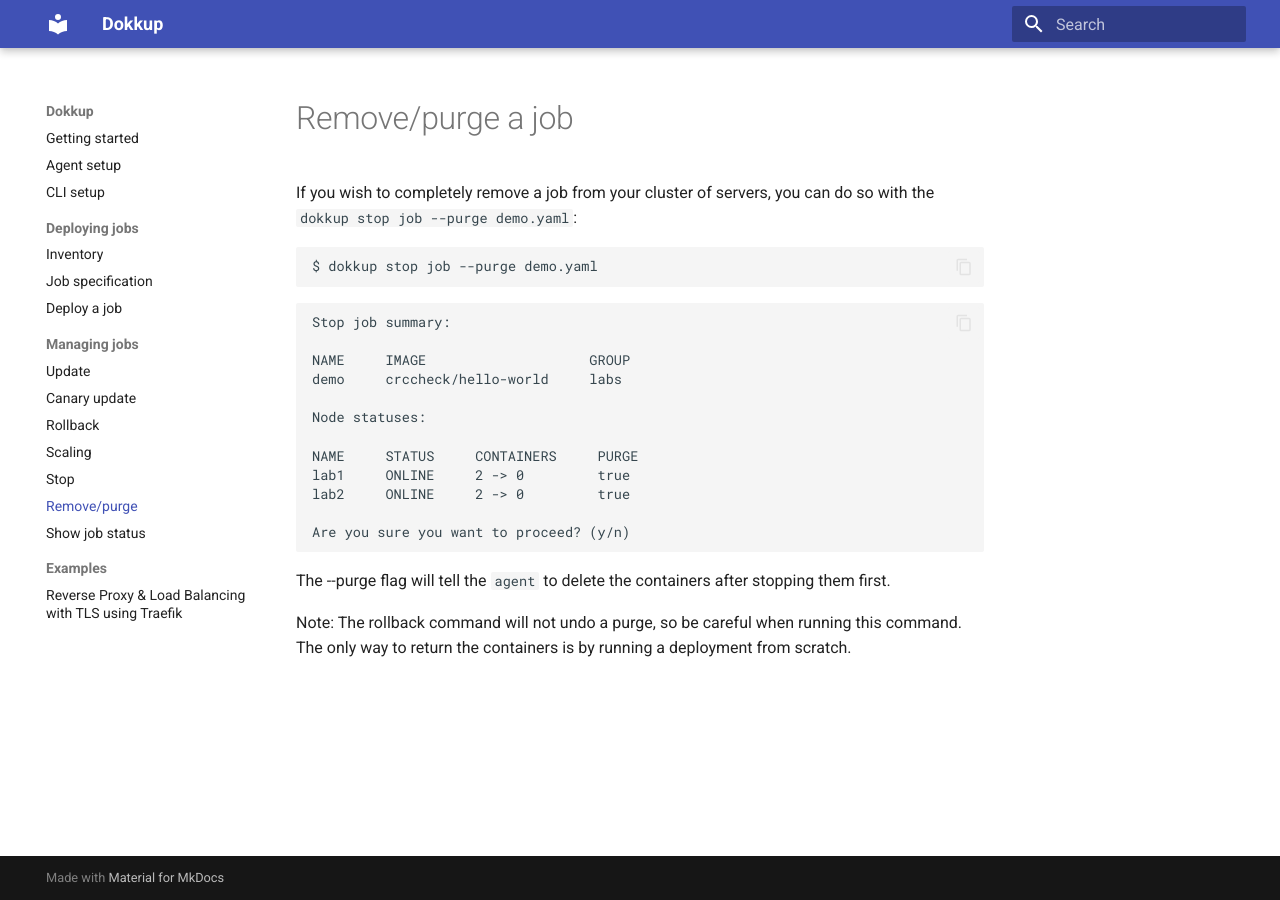
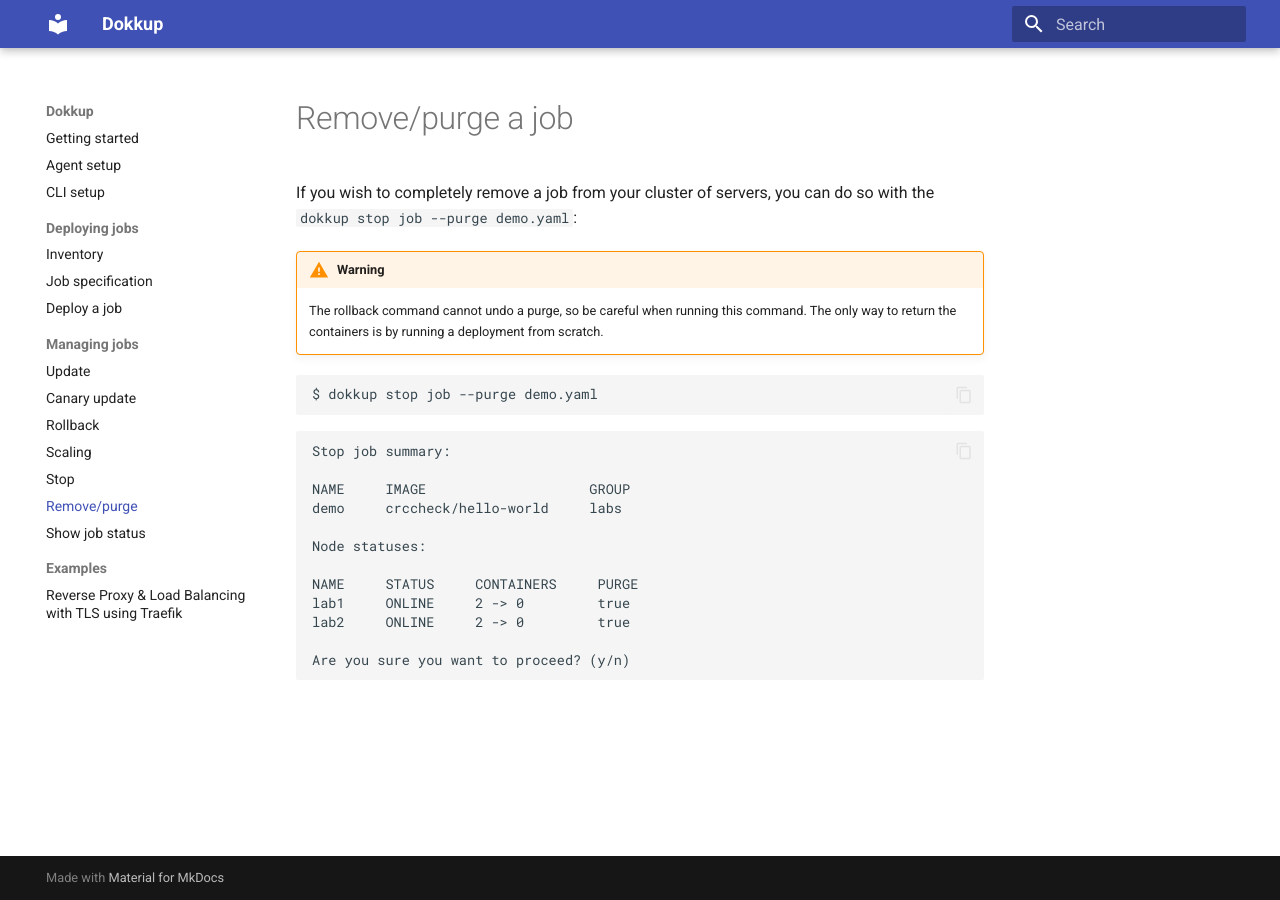
Before and after one commit to XiovV/dokkup, an MkDocs documentation site: the page built from docs/managing_jobs/remove.md, in a window 1280 px wide. Built offline with MkDocs 1.6.1 and Material for MkDocs 9.7.7, drawn with Linux system fonts in a browser that asks for light colours.

Commit message:
docs(mkdocs): complete remove/purge docs

````diff
--- a/docs/managing_jobs/remove.md
+++ b/docs/managing_jobs/remove.md
@@ -1,5 +1,9 @@
 # Remove/purge a job
 If you wish to completely remove a job from your cluster of servers, you can do so with the `dokkup stop job --purge demo.yaml`:
+
+!!! warning
+    The rollback command cannot undo a purge, so be careful when running this command. The only way to return the containers is by running a deployment from scratch.
+
 ```shell
 $ dokkup stop job --purge demo.yaml
 ```
@@ -17,7 +21,3 @@
 
 Are you sure you want to proceed? (y/n)
 ```
-
-The --purge flag will tell the `agent` to delete the containers after stopping them first.
-
-Note: The rollback command will not undo a purge, so be careful when running this command. The only way to return the containers is by running a deployment from scratch.
````
